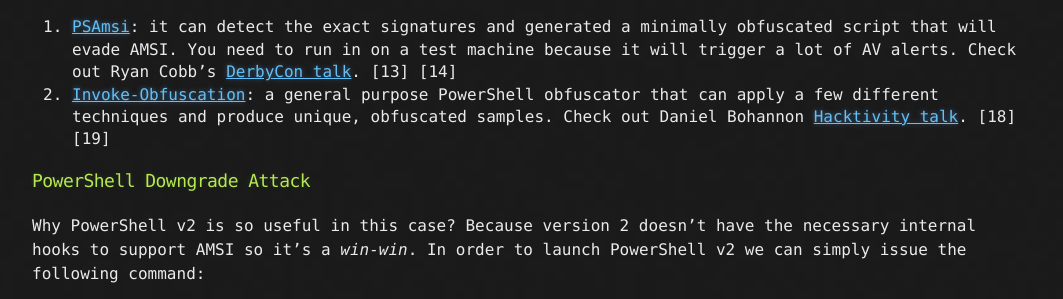
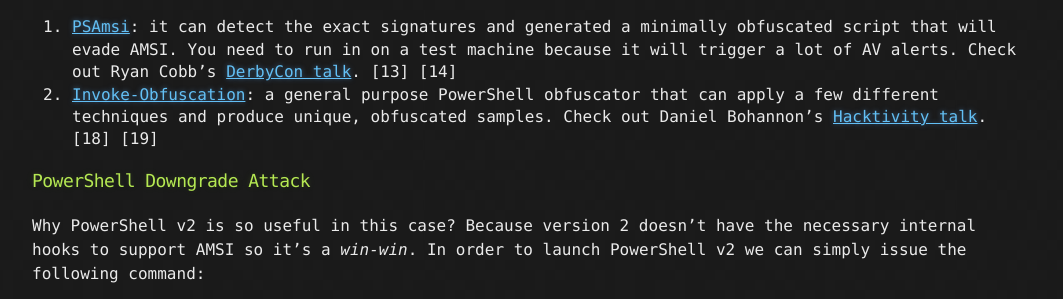
Before and after one commit to phra/phra.github.io, a Jekyll site: the page built from posts/amsi.md, in a window 1280 px wide and 900 px high, scrolled down 2486 px. Shown: the part 175-474 px from the top of the window, without its empty margins (108-1171 px from the left). Built offline with Jekyll 4.4.1, drawn with Linux system fonts in a browser that asks for light colours.

```diff
--- a/posts/amsi.md
+++ b/posts/amsi.md
@@ -81,7 +81,7 @@ It's important to note that all the known bypasses are based on the fact that th
 There are some interesting tools that can help us to create (minimally) obfuscated samples starting from a detected `.ps1` script:
 
 1. [PSAmsi](https://github.com/cobbr/PSAmsi): it can detect the exact signatures and generated a minimally obfuscated script that will evade AMSI. You need to run in on a test machine because it will trigger a lot of AV alerts. Check out Ryan Cobb's [DerbyCon talk](https://www.youtube.com/watch?v=rEFyalXfQWk). [13] [14]
-1. [Invoke-Obfuscation](https://github.com/danielbohannon/Invoke-Obfuscation): a general purpose PowerShell obfuscator that can apply a few different techniques and produce unique, obfuscated samples. Check out Daniel Bohannon [Hacktivity talk](https://www.youtube.com/watch?v=uE8IAxM_BhE). [18] [19]
+1. [Invoke-Obfuscation](https://github.com/danielbohannon/Invoke-Obfuscation): a general purpose PowerShell obfuscator that can apply a few different techniques and produce unique, obfuscated samples. Check out Daniel Bohannon's [Hacktivity talk](https://www.youtube.com/watch?v=uE8IAxM_BhE). [18] [19]
 
 ### PowerShell Downgrade Attack
 
```
